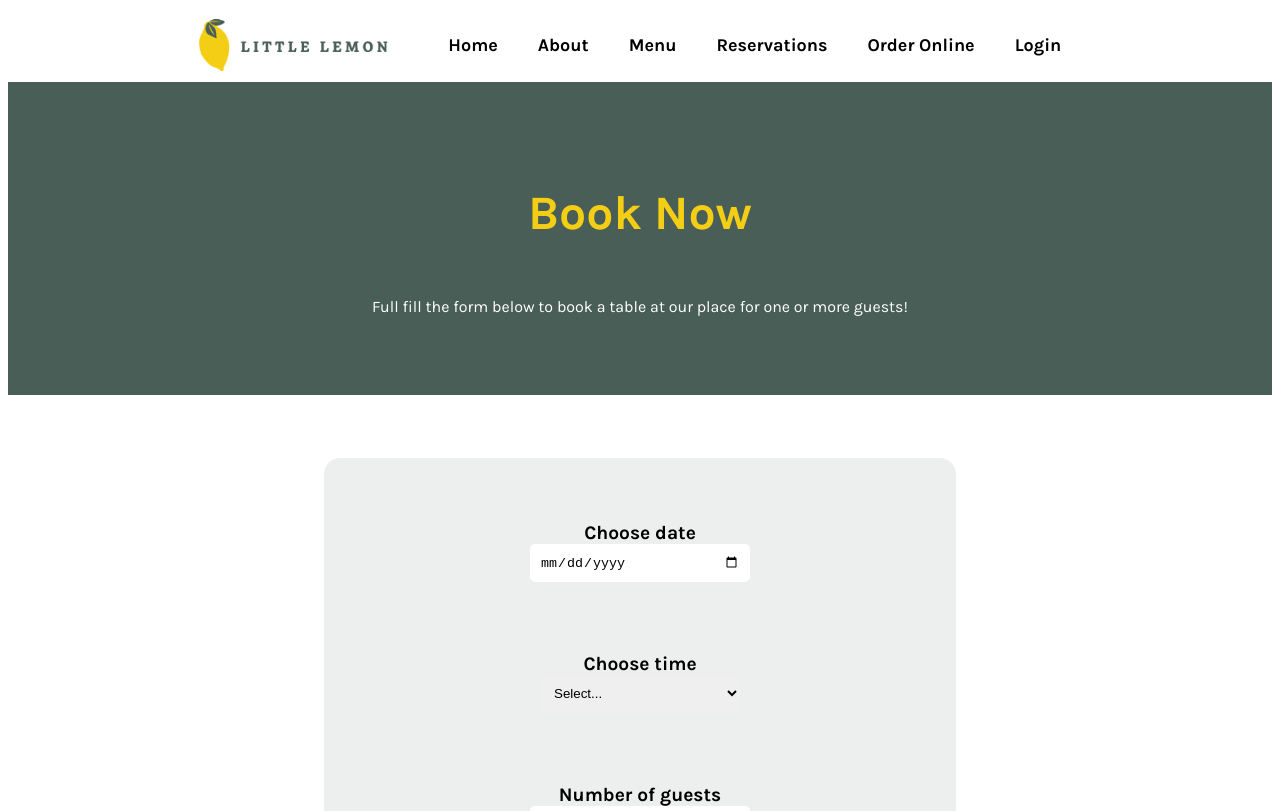
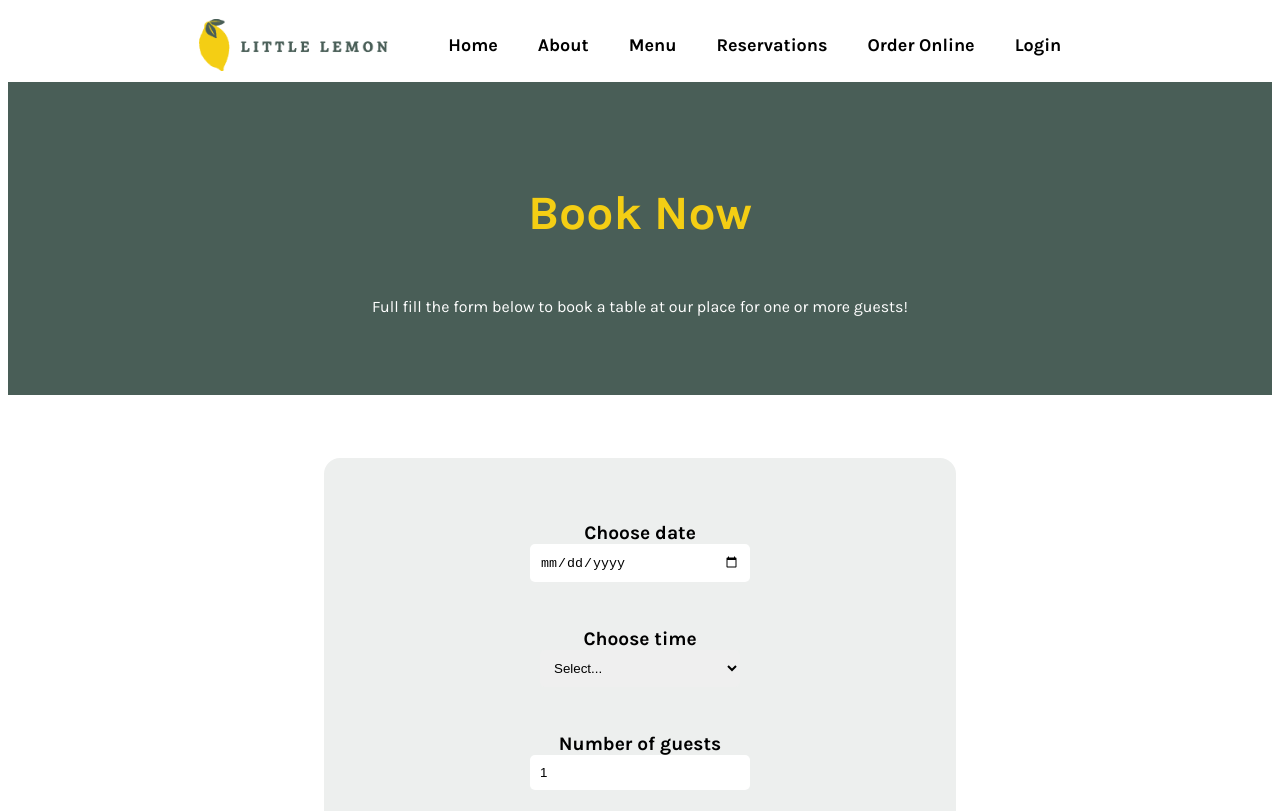
Before and after one commit to fravc/littlelemon, a React (Create React App) app: page /reservations in a window 1280 px wide. Shown: the top 811 px of the page. Built offline with nearby package versions, Linux system fonts and the light colour scheme; a web font is replaced by a local one.

Commit message:
changed the error message in the form

```diff
--- a/src/index.css
+++ b/src/index.css
@@ -382,7 +382,8 @@
 .FormContainer span{
   color: red;
   padding: 10px;
-  margin: 5%;
+  margin: 0 5% 5%;
+  font-size: 0.8rem;
 }
 
 .FormContainer input, select{
```
